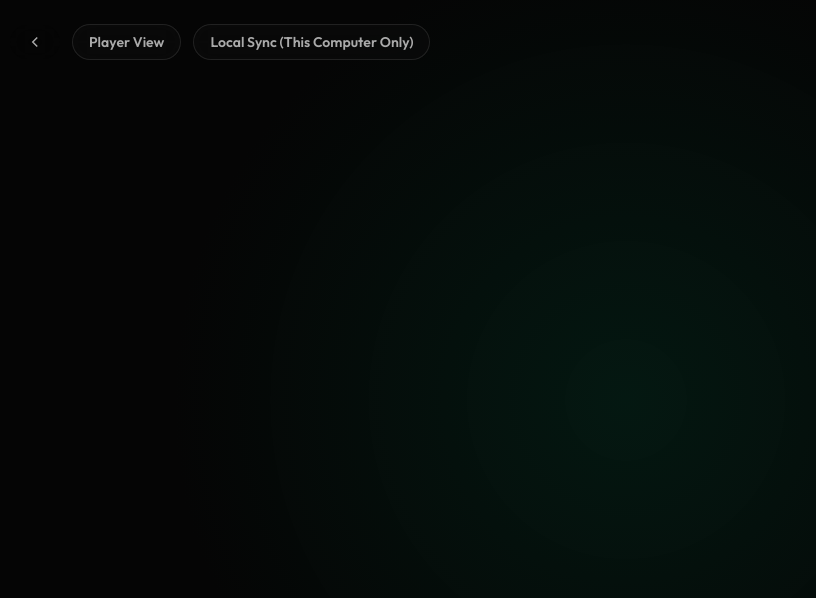
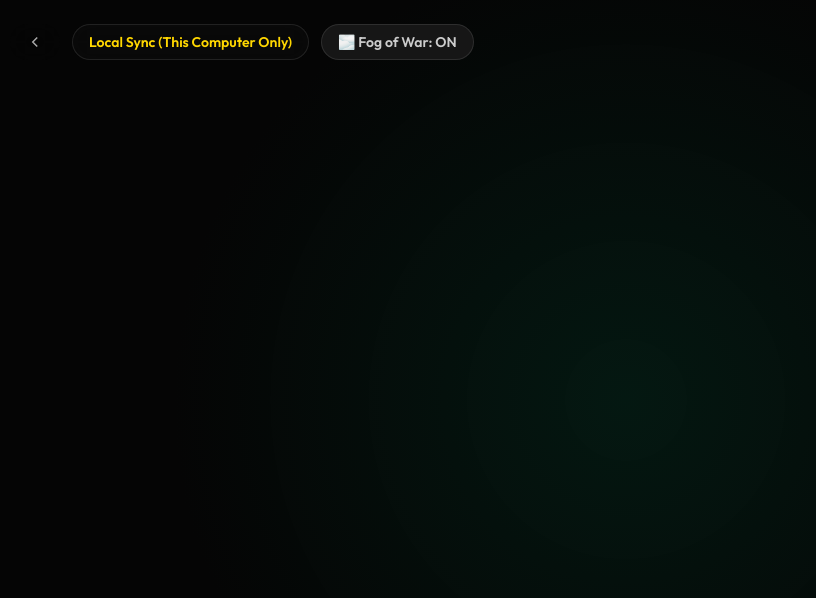
Before and after one commit to LooMeeRy/dnd-hexcrawl-map, a React (Vite) app: page /player in a window 1280 px wide. Shown: the top 598 px of the page, without its empty margins (14-830 px from the left). Built offline with nearby package versions, Linux system fonts and the light colour scheme.

Commit message:
feat: add fog of war toggle for local view

```diff
--- a/src/views/PlayerView.jsx
+++ b/src/views/PlayerView.jsx
@@ -27,6 +27,7 @@ export default function PlayerView() {
   const [status, setStatus] = useState(roomCode ? 'Connecting...' : 'Local Sync (This Computer Only)');
   const [campaignId, setCampaignId] = useState(null);
   const [memoryMap, setMemoryMap] = useState({});
+  const [fogEnabled, setFogEnabled] = useState(true);
 
   const [mqttClient, setMqttClient] = useState(null);
   const [contextMenu, setContextMenu] = useState({ visible: false, type: 'hex', x: 0, y: 0, q: 0, r: 0, targetId: null });
@@ -296,25 +297,45 @@ export default function PlayerView() {
     <div className="app-container">
       <div className="bg-glow"></div>
 
-      <div className="app-header">
+      <div className="app-header" style={{ display: 'flex', justifyContent: 'space-between', alignItems: 'center' }}>
+        <div style={{ display: 'flex', gap: '12px' }}>
           <button className="status-badge" style={{ cursor: 'pointer', color: '#aaa', background: 'transparent', border: 'none' }} onClick={() => navigate('/')}>
             <svg width="18" height="18" viewBox="0 0 24 24" fill="none" stroke="currentColor" strokeWidth="2"><path d="M15 18l-6-6 6-6"/></svg>
           </button>
-        <div className="status-badge">Player View {playerName && `(${playerName})`}</div>
-        <div className={`status-badge ${roomCode && status.includes('Connected') ? 'online' : ''}`}>
+          <div className="status-badge" style={{ color: roomCode ? '#55ff55' : 'gold' }}>
             {status}
           </div>
+          {roomCode && (
+             <div className="status-badge">
+               Room: {roomCode}
+             </div>
+          )}
+        </div>
+
+        {!roomCode && (
+          <button
+             className="status-badge"
+             style={{ cursor: 'pointer', background: 'rgba(25,25,25,0.9)', color: fogEnabled ? '#ccc' : '#fff', border: `1px solid ${fogEnabled ? 'rgba(255,255,255,0.1)' : 'rgba(85,255,85,0.5)'}` }}
+             onClick={() => setFogEnabled(!fogEnabled)}
+          >
+            {fogEnabled ? '🌫️ Fog of War: ON' : '🌞 Fog of War: OFF'}
+          </button>
+        )}
       </div>
 
       <div className="hex-grid-container">
         <div className="hex-grid" style={{ transform: `translate(${-centerPos.x}px, ${-centerPos.y}px)` }}>
-          {Object.values(memoryMap).map(hex => {
+          {(fogEnabled ? Object.values(memoryMap) : Object.values(activeHexes)).map(hex => {
             const pos = getHexPixel(hex.q, hex.r);
 
             let minD = Infinity;
+            if (!fogEnabled) {
+               minD = 0;
+            } else {
                const visionTokens = roomCode ? (playerTokens[myPlayerId] ? [playerTokens[myPlayerId]] : []) : Object.values(playerTokens);
                if (visionTokens.length === 0) minD = roomCode ? Infinity : 0;
                else visionTokens.forEach(t => { const d = getHexDistance(t.q, t.r, hex.q, hex.r); if (d < minD) minD = d; });
+            }
 
             let fogClass = 'fog-heavy';
             if (minD === 0) fogClass = 'fog-clear';
@@ -350,9 +371,13 @@ export default function PlayerView() {
           {Object.entries(dmTokens).map(([id, t]) => {
             const h = pixelToHex(t.x, t.y);
             let minD = Infinity;
+            if (!fogEnabled) {
+               minD = 0;
+            } else {
                const visionTokens = roomCode ? (playerTokens[myPlayerId] ? [playerTokens[myPlayerId]] : []) : Object.values(playerTokens);
                if (visionTokens.length === 0) minD = roomCode ? Infinity : 0;
                else visionTokens.forEach(pt => { const d = getHexDistance(pt.q, pt.r, h.q, h.r); if (d < minD) minD = d; });
+            }
 
             if (minD >= 3) return null;
 
```
Lines whose indentation alone changed are shown as unchanged.
